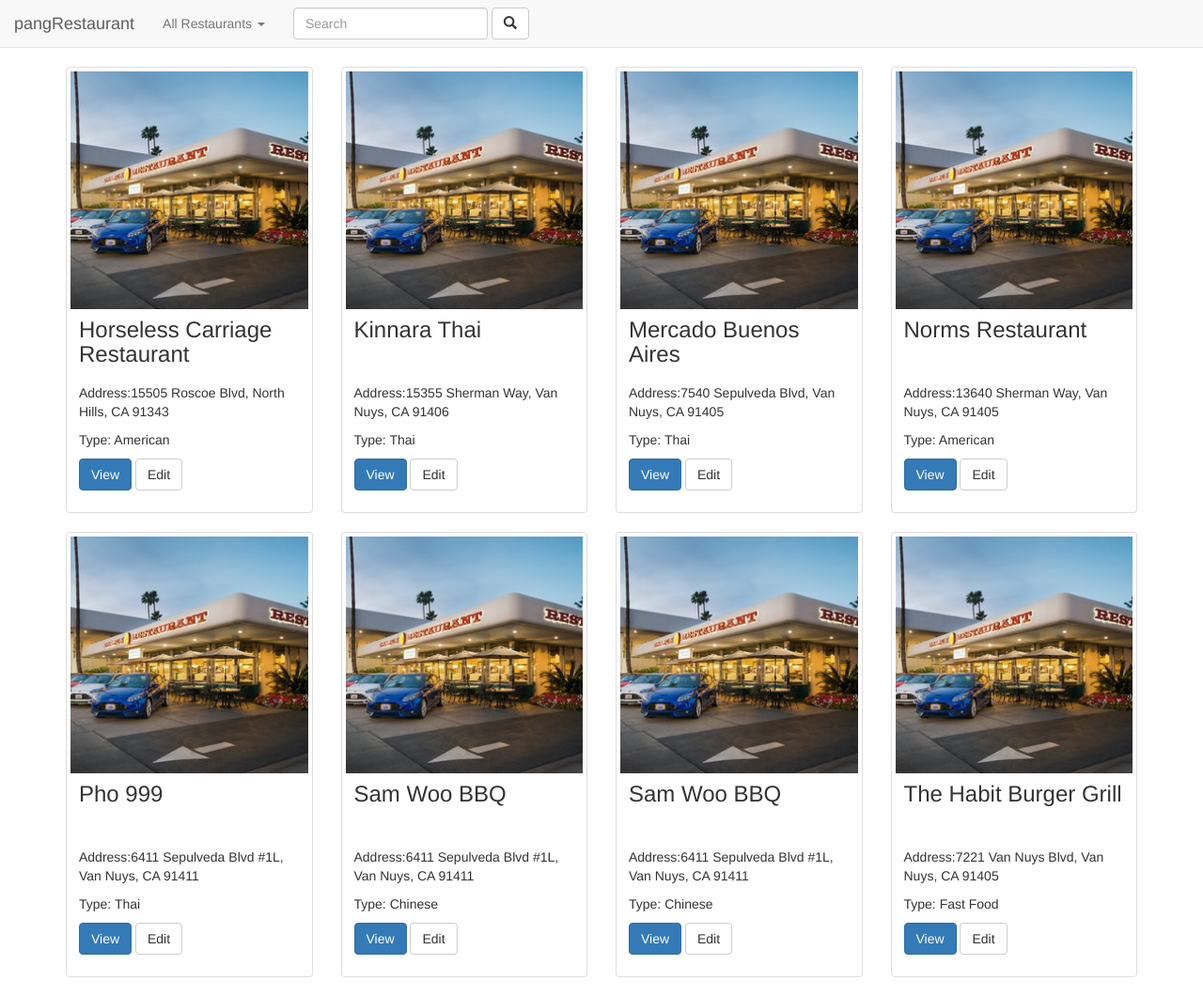
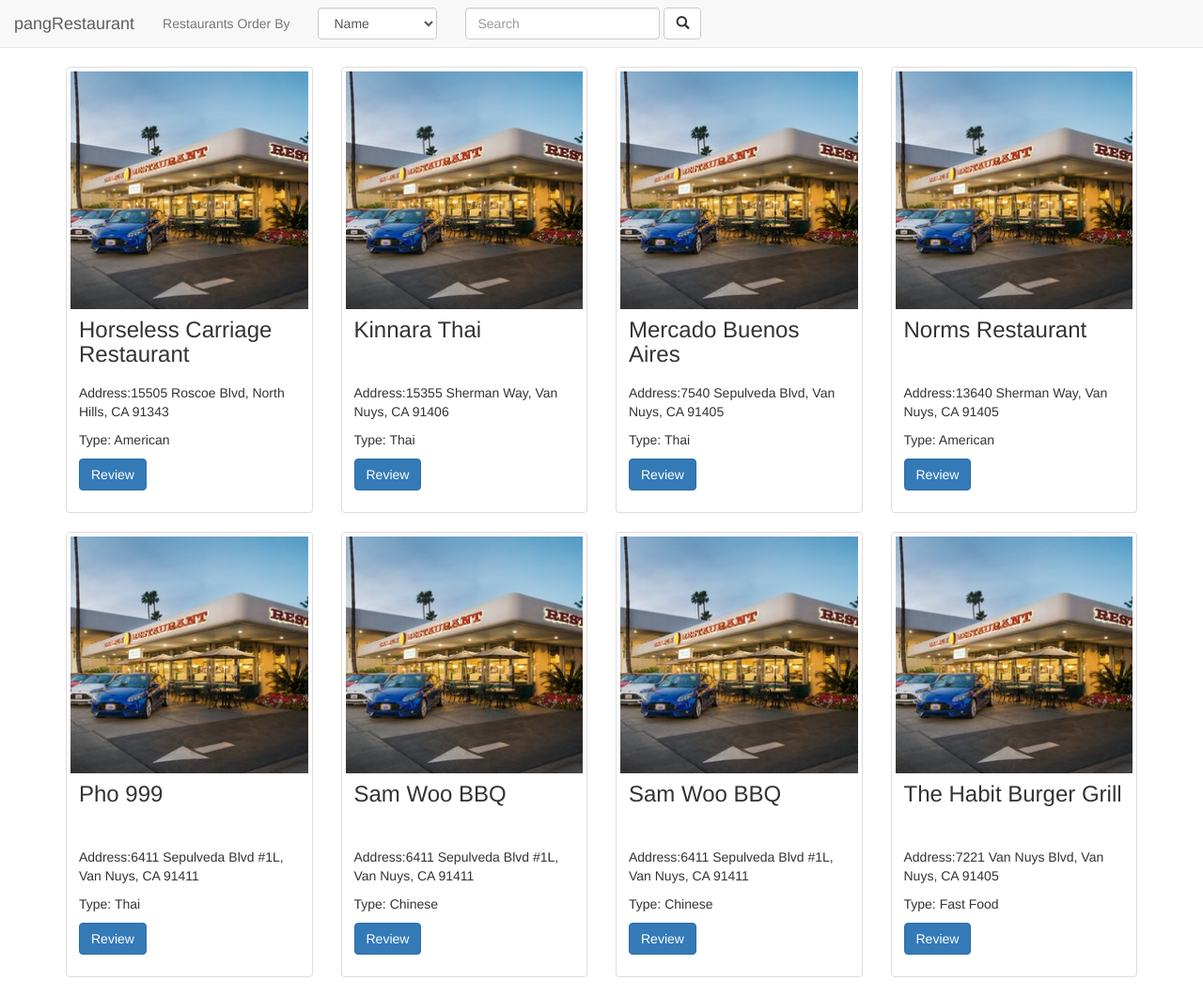
Before and after one commit to franznoel/pang-restaurantReview, a website: page src/index.html in a window 1280 px wide. Shown: the whole page at 94% size. Drawn offline with nearby package versions, Linux system fonts and the light colour scheme; some packages are replaced by stand-ins of ours.

Commit message:
chore: Changed the order navigation to select box.

```diff
--- a/src/index.html
+++ b/src/index.html
@@ -28,16 +28,18 @@
         <!-- Collect the nav links, forms, and other content for toggling -->
         <div class="collapse navbar-collapse" id="bs-example-navbar-collapse-1">
           <ul class="nav navbar-nav">
-            <li class="dropdown">
-              <a href="#!/" class="dropdown-toggle" data-toggle="dropdown" role="button" aria-haspopup="true" aria-expanded="false">All Restaurants <span class="caret"></span></a>
-              <ul class="dropdown-menu">
-                <li><a href="#!/restaurants/order/name">Order By Name</a></li>
-                <li><a href="#!/restaurants/order/ratings">Order By Ratings</a></li>
-                <li><a href="#!/restaurants/order/date">Order By Date</a></li>
-                <li><a href="#!/restaurants/order/type">Order By Cuisine Type</a></li>
-              </ul>
-            </li>
+            <li><a>Restaurants Order By</a></li>
           </ul>
+          <div class="navbar-form navbar-left">
+            <div class="form-group">
+                <select id="restaurants" name="restaurants" class="form-control">
+                  <option value="name">Name</option>
+                  <option value="rating">Ratings</option>
+                  <option value="date">Date</option>
+                  <option value="type">Cuisine Type</option>
+                </select>
+            </div>
+          </div>
           <form class="navbar-form navbar-left">
             <div class="form-group">
               <input type="text" class="form-control" placeholder="Search">
--- a/src/templates/restaurant-list.html
+++ b/src/templates/restaurant-list.html
@@ -10,8 +10,7 @@
           <p>Address:{{restaurant.address}}</p>
           <p class="restaurant-cuisine">Type: {{restaurant.type}}</p>
           <p class="restaurant-buttons">
-            <a href="#!/restaurants/{{restaurant.id}}" class="btn btn-primary btn-md view-button">View</a>
-            <a href="#!/restaurants/{{restaurant.id}}/edit" class="btn btn-default btn-md view-button">Edit</a>
+            <a href="#!/restaurants/{{restaurant.id}}" class="btn btn-primary btn-md view-button">Review</a>
           </p>
         </div>
       </div>
```
Also changed, not shown: src/templates/restaurant-detail.html (+0 -1 lines).
